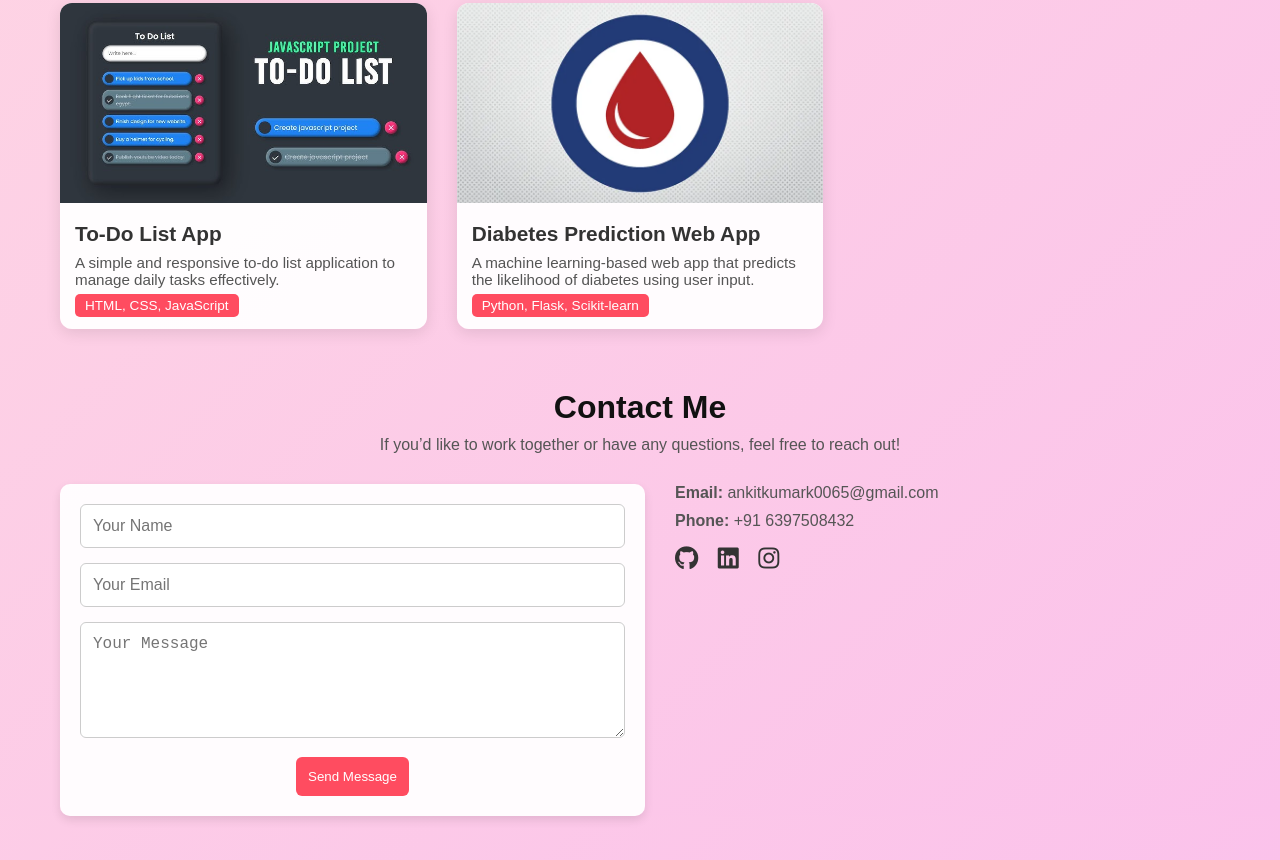
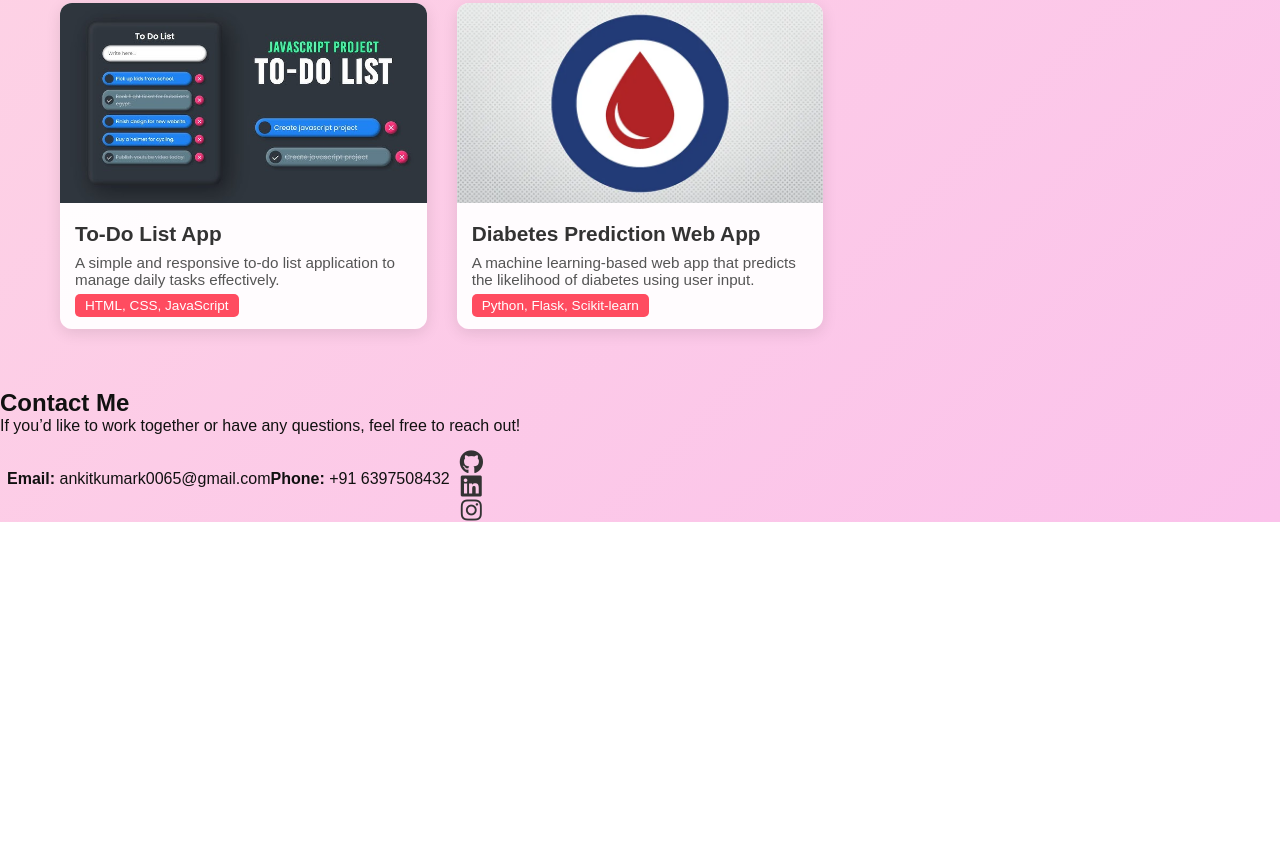
Before and after one commit to ankitkumar0065/Personal-portfolio, a plain HTML site: page index.html in a window 1280 px wide. Shown: the part 2918-3778 px from the top of the page. After the commit the page ends 3440 px from the top, so only its background shows below. Drawn offline with nearby package versions, Linux system fonts and the light colour scheme; a web font is replaced by a local one.

Commit message:
Update contact section

```diff
--- a/index.html
+++ b/index.html
@@ -254,14 +254,14 @@
   <h2>Contact Me</h2>
   <p>If you’d like to work together or have any questions, feel free to reach out!</p>
 
-  <div class="contact-container">
-    <!-- Contact Form -->
+  <!-- <div class="contact-container">
+    Contact Form
     <form class="contact-form">
       <input type="text" placeholder="Your Name" required>
       <input type="email" placeholder="Your Email" required>
       <textarea placeholder="Your Message" rows="5" required></textarea>
       <button type="submit">Send Message</button>
-    </form>
+    </form> -->
 
     <!-- Social Links -->
     <div class="contact-info">
--- a/style.css
+++ b/style.css
@@ -495,72 +495,30 @@ nav i {
   padding: 4px 10px;
   border-radius: 5px;
 }
-.contact-section {
-  max-width: 1200px;
-  margin: 60px auto;
-  padding: 0 20px;
-  text-align: center;
-}
-
-.contact-section h2 {
-  font-size: 2rem;
-  margin-bottom: 10px;
-}
-
-.contact-section p {
-  color: #555;
-  margin-bottom: 30px;
-}
-
 .contact-container {
   display: flex;
-  justify-content: space-between;
+  flex-direction: column; /* ✅ Always vertical */
   gap: 30px;
-  flex-wrap: wrap;
+  align-items: center;
 }
 
 .contact-form {
-  flex: 1;
-  min-width: 300px;
-  background: rgba(255, 255, 255, 0.95);
+  width: 100%;
+  max-width: 500px;
+  background: transparent;
   padding: 20px;
+  border: black;
   border-radius: 10px;
-  box-shadow: 0 4px 10px rgba(0,0,0,0.1);
-}
-
-.contact-form input,
-.contact-form textarea {
-  width: 100%;
-  padding: 12px;
-  margin-bottom: 15px;
-  border: 1px solid #ccc;
-  border-radius: 6px;
-  font-size: 1rem;
-}
-
-.contact-form button {
-  background: #ff4c60;
-  color: white;
-  padding: 12px;
-  border: none;
-  border-radius: 6px;
-  cursor: pointer;
-  transition: 0.3s;
-}
-
-.contact-form button:hover {
-  background: #e63950;
+  /* box-shadow: 0 4px 10px rgba(0,0,0,0.1); */
 }
 
 .contact-info {
-  flex: 1;
-  min-width: 300px;
-  text-align: left;
-}
-
-.contact-info p {
-  margin-bottom: 10px;
-  font-size: 1rem;
+  display: flex;
+  justify-content: center;
+  align-items: center;
+  width: 100%;
+  max-width: 500px;
+  text-align: center; /* ✅ Centered text */
 }
 
 .social-icons {
@@ -568,8 +526,11 @@ nav i {
 }
 
 .social-icons a {
+  display: flex;
+  justify-content: center;
+  align-items: center;
   font-size: 1.5rem;
-  margin-right: 15px;
+  margin: 0 10px;
   color: #333;
   transition: 0.3s;
 }
@@ -577,15 +538,3 @@ nav i {
 .social-icons a:hover {
   color: #ff4c60;
 }
-
-/* Mobile View */
-@media (max-width: 768px) {
-  .contact-container {
-    flex-direction: column;
-    align-items: center;
-    text-align: center;
-  }
-  .contact-info {
-    text-align: center;
-  }
-}
```
